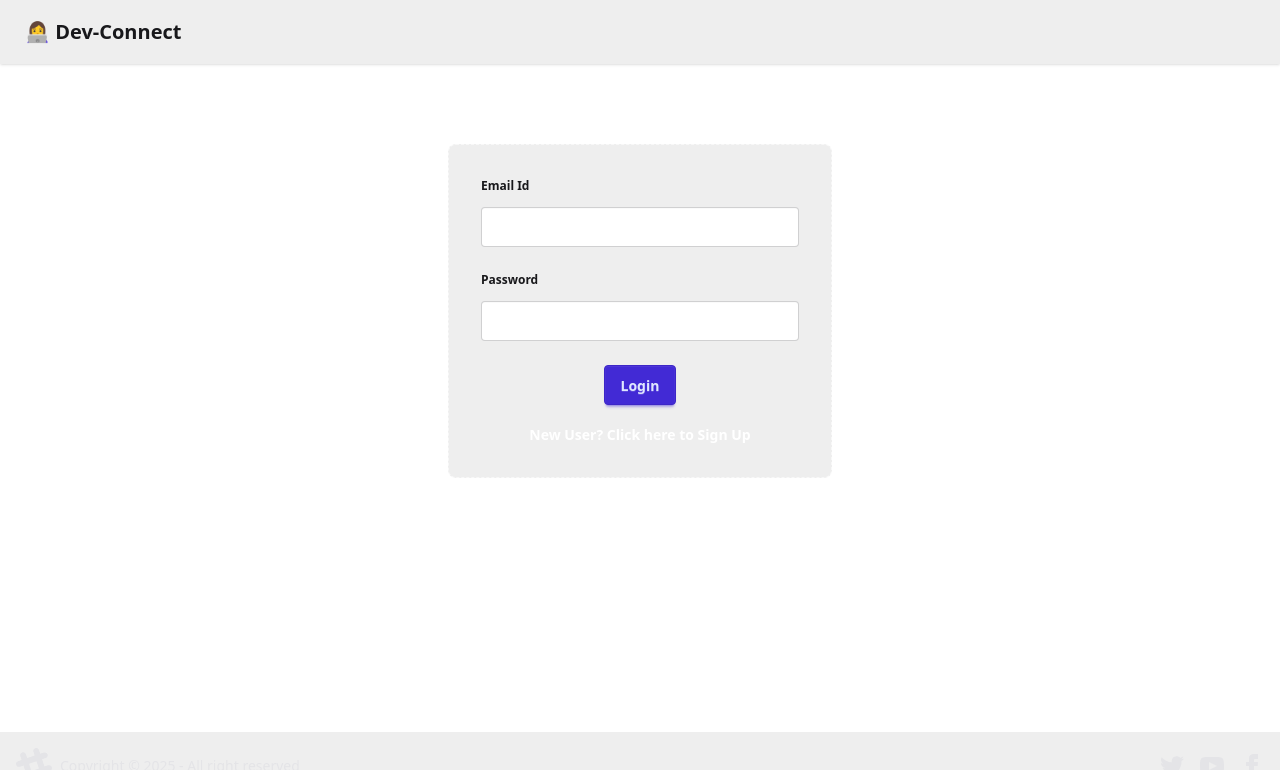
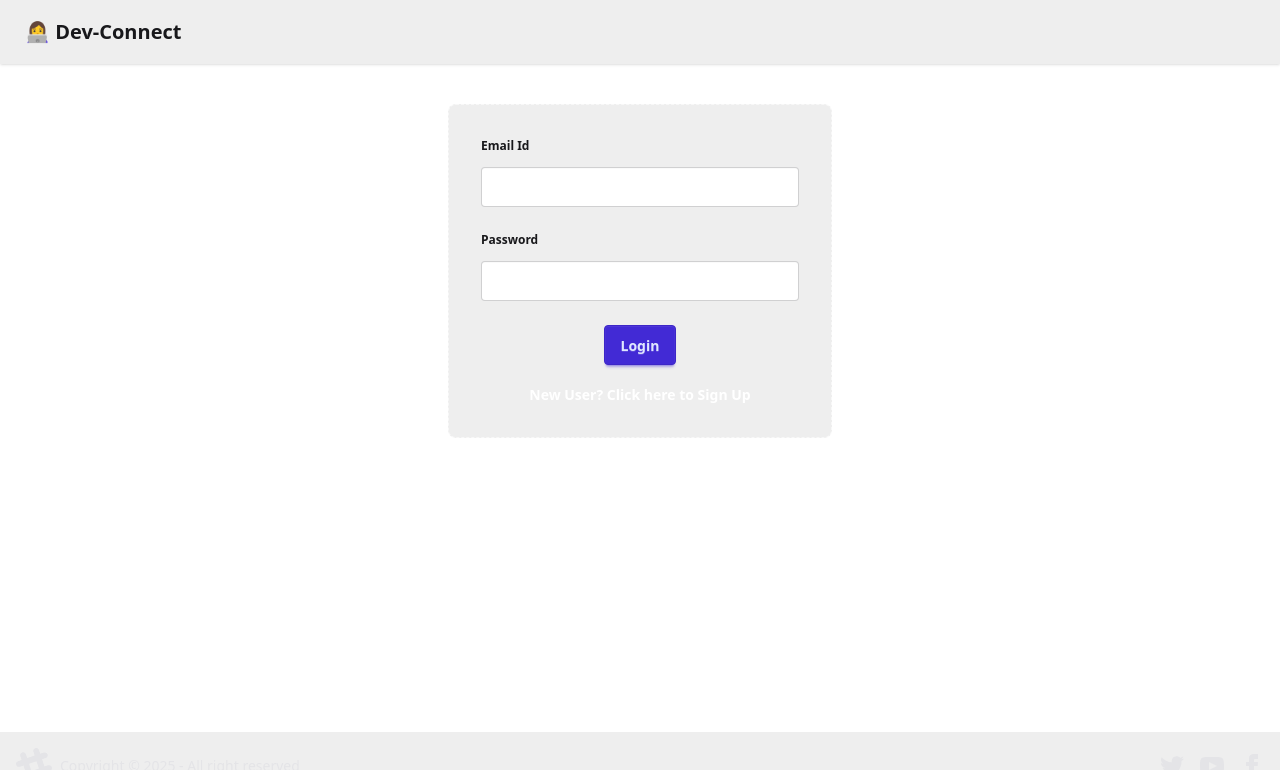
Before and after one commit to tejastitare/DevTinder-Frontend, a React (Vite) app: page /login in a window 1280 px wide. Shown: the top 770 px of the page. Built offline with nearby package versions, Linux system fonts and the light colour scheme; no server answers.

Commit message:
fixed login signup page margin

```diff
--- a/src/components/Login.jsx
+++ b/src/components/Login.jsx
@@ -55,7 +55,7 @@
   };
 
   return (
-    <div className="flex justify-center mt-20">
+    <div className="flex justify-center mt-10">
       <div className="card card-dash bg-base-300 w-96">
         <div className="card-body">
           {!IsLoginForm && (
```
